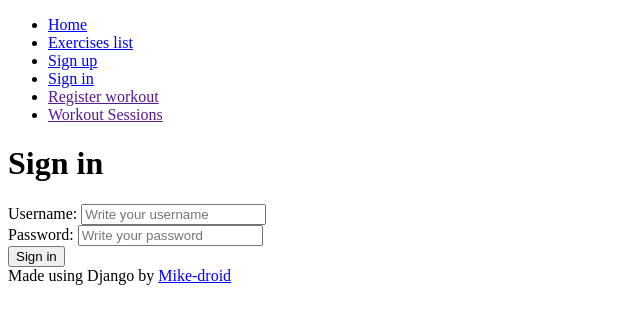
After one commit to Mike-droid/django-gymapp, a Django app: page /signin/ in a window 1280 px wide. The commit adds this page. Shown: the top 324 px of the page, without its empty margins (0-640 px from the left). Run offline with Django 4.2, Linux system fonts and the light colour scheme.

Commit message:
signin y logout implementados

```diff
--- a/gymapp/urls.py
+++ b/gymapp/urls.py
@@ -24,6 +24,8 @@ urlpatterns = [
     path('admin/', admin.site.urls),
     path('', home_views.home, name='home'),
     path('signup/', home_views.signup, name='signup'),
+    path('signin/', home_views.signin, name='signin'),
+    path('logout/', home_views.signout, name='logout'),
     path('exercises/', exercises_views.exercises_list, name='exercises_list'),
     path('register_workouts/', rw_views.register_workouts, name='register_workouts')
 ]
--- a/home/templates/navbar.html
+++ b/home/templates/navbar.html
@@ -2,9 +2,13 @@
   <ul>
     <li><a href="{% url 'home' %}">Home</a></li>
     <li><a href="{% url 'exercises_list' %}">Exercises list</a></li>
-    <li><a href="{% url 'signup' %}">Sign up</a></li>
-    <li><a href="">Sign in</a></li>
-    <li><a href="">Log out</a></li>
+    {% if not user.is_authenticated %}
+      <li><a href="{% url 'signup' %}">Sign up</a></li>
+      <li><a href="{% url 'signin' %}">Sign in</a></li>
+    {% endif %}
+    {% if user.is_authenticated %}
+      <li><a href="{% url 'logout' %}">Log out</a></li>
+    {% endif %}
     <li><a href="">Register workout</a></li>
     <li><a href="">Workout Sessions</a></li>
   </ul>
--- /dev/null
+++ b/home/templates/signin.html
@@ -0,0 +1,28 @@
+{% extends 'base.html' %}
+
+{% block content %}
+  {% block navbar %}
+    {% include 'navbar.html' %}
+  {% endblock navbar %}
+
+  <form method="post">
+    <h1>Sign in</h1>
+    {{ error }}
+    {% csrf_token %}
+    <div>
+      <label for="username">Username:</label>
+      <input type="text" name="username" id="username" placeholder="Write your username">
+    </div>
+    <div>
+      <label for="password">Password:</label>
+      <input type="password" name="password" id="password" placeholder="Write your password">
+    </div>
+    <button>
+      Sign in
+    </button>
+  </form>
+
+  {% block footer %}
+    {% include 'footer.html' %}
+  {% endblock footer %}
+{% endblock content %}
--- a/home/views.py
+++ b/home/views.py
@@ -34,3 +34,30 @@ def signup(request):
       'user_form': UserCreationForm(),
       'error': 'Passwords do not match.'
     })
+
+
+@login_required
+def signout(request):
+  logout(request)
+  return redirect('home')
+
+
+def signin(request):
+  if request.method == "GET":
+    return render(request, 'signin.html', {
+      'user_form': AuthenticationForm()
+    })
+  else:
+    user = authenticate(
+      request,
+      username=request.POST['username'],
+      password=request.POST['password']
+    )
+    if user is None:
+      return render(request, 'signin', {
+        'user_form': AuthenticationForm(),
+        "error": "Username or password is incorrect"
+      })
+    else:
+      login(request, user)
+      return redirect('register_workouts')
```
